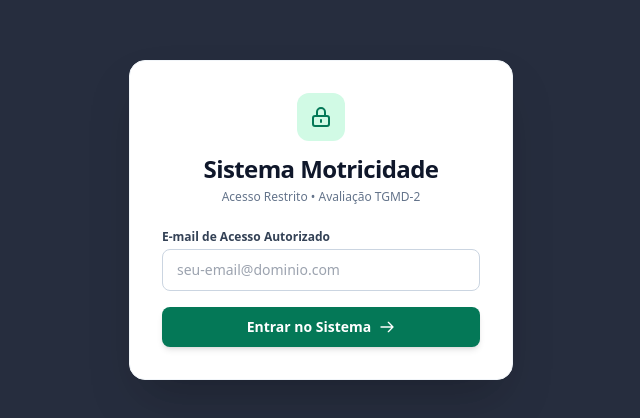
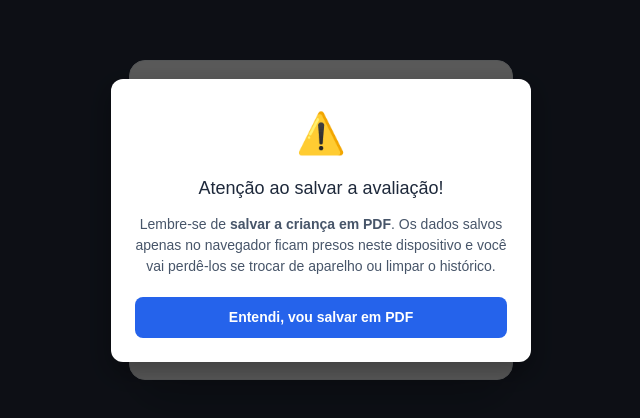
Before and after one commit to pardallbr/tgm2, a plain HTML site: page index.html in a window 1280 px wide. Shown: the part 180-598 px from the top of the page, without its empty margins (319-959 px from the left). Drawn offline with nearby package versions, Linux system fonts and the light colour scheme.

Commit message:
Implement PDF save warning modal
Added a modal warning for saving evaluations in PDF format.

```diff
--- a/index.html
+++ b/index.html
@@ -1807,5 +1807,48 @@
       checkSession();
     });
   </script>
+  <!-- Modal de Aviso de Backup em PDF -->
+<div id="modal-aviso-pdf" style="display: none; position: fixed; top: 0; left: 0; width: 100%; height: 100%; background: rgba(0, 0, 0, 0.65); z-index: 9999; align-items: center; justify-content: center; padding: 16px; box-sizing: border-box;">
+  <div style="background: #ffffff; max-width: 420px; width: 100%; border-radius: 12px; padding: 24px; text-align: center; box-shadow: 0 10px 25px rgba(0,0,0,0.3); font-family: sans-serif;">
+    <div style="font-size: 40px; margin-bottom: 12px;">⚠️</div>
+    <h3 style="margin: 0 0 12px 0; color: #1e293b; font-size: 18px;">Atenção ao salvar a avaliação!</h3>
+    <p style="margin: 0 0 20px 0; color: #475569; font-size: 14px; line-height: 1.5;">
+      Lembre-se de <strong>salvar a criança em PDF</strong>. Os dados salvos apenas no navegador ficam presos neste dispositivo e você vai perdê-los se trocar de aparelho ou limpar o histórico.
+    </p>
+    <button id="btn-fechar-aviso-pdf" style="background: #2563eb; color: #ffffff; border: none; padding: 10px 24px; border-radius: 8px; font-size: 14px; font-weight: bold; cursor: pointer; width: 100%;">
+      Entendi, vou salvar em PDF
+    </button>
+  </div>
+</div>
+<script>
+  (function() {
+    // Mude o nome desta chave quando for colocar na página de relatório (ex: 'avisoPdfVisto_relatorio')
+    const CHAVE_STORAGE = 'avisoPdfVisto_tgm2';
+    let modalExibidoNestaSessao = false;
+
+    function verificarRolagem() {
+      if (modalExibidoNestaSessao || localStorage.getItem(CHAVE_STORAGE) === 'true') {
+        return;
+      }
+
+      // Verifica se chegou ao final da página (com margem de 50px para evitar falhas no mobile)
+      const scrollAtual = window.innerHeight + window.scrollY;
+      const alturaTotal = document.documentElement.scrollHeight;
+
+      if (scrollAtual >= alturaTotal - 50) {
+        modalExibidoNestaSessao = true;
+        localStorage.setItem(CHAVE_STORAGE, 'true');
+        document.getElementById('modal-aviso-pdf').style.display = 'flex';
+        window.removeEventListener('scroll', verificarRolagem);
+      }
+    }
+
+    document.getElementById('btn-fechar-aviso-pdf').addEventListener('click', function() {
+      document.getElementById('modal-aviso-pdf').style.display = 'none';
+    });
+
+    window.addEventListener('scroll', verificarRolagem);
+  })();
+</script>
 </body>
 </html>
```
